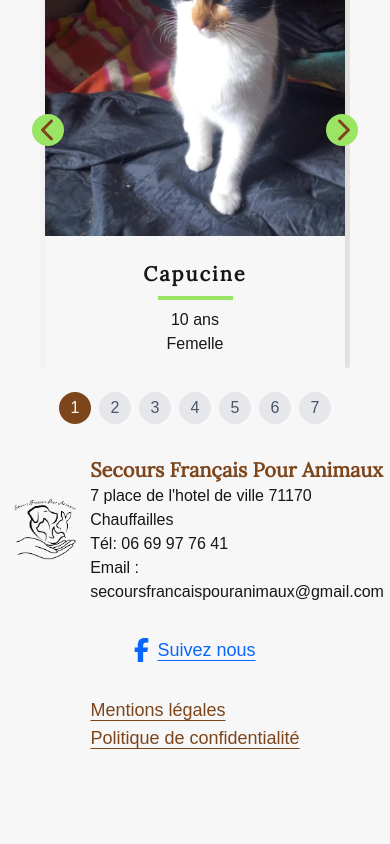
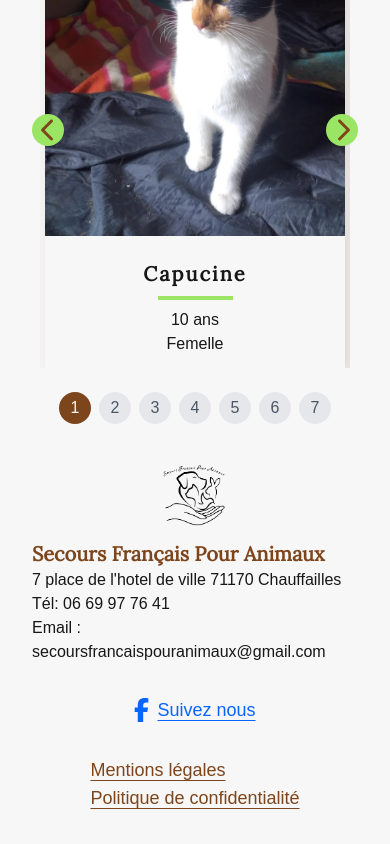
Before and after one commit to Tonyac-create/site, a Next.js app: page /adopt in a window 390 px wide. Shown: the part 3988-4832 px from the top of the page. Before the commit the page ends 4772 px from the top, so only its background shows below. Built offline with nearby package versions, Linux system fonts and the light colour scheme; a web font is replaced by a local one.

Commit message:
update footer placement

```diff
--- a/app/components/Footer.tsx
+++ b/app/components/Footer.tsx
@@ -4,7 +4,7 @@ import Link from 'next/link'
 export default function Footer() {
     return (
         <footer className='flex flex-col xl:flex-row justify-between items-center p-8'>
-            <div className='flex justify-center items-center gap-1'>
+            <div className='flex flex-col justify-center items-center sm:flex-row gap-1'>
                 <Image
                     src="/Logo_FondTransparent_SFPA.webp"
                     width={80}
```
